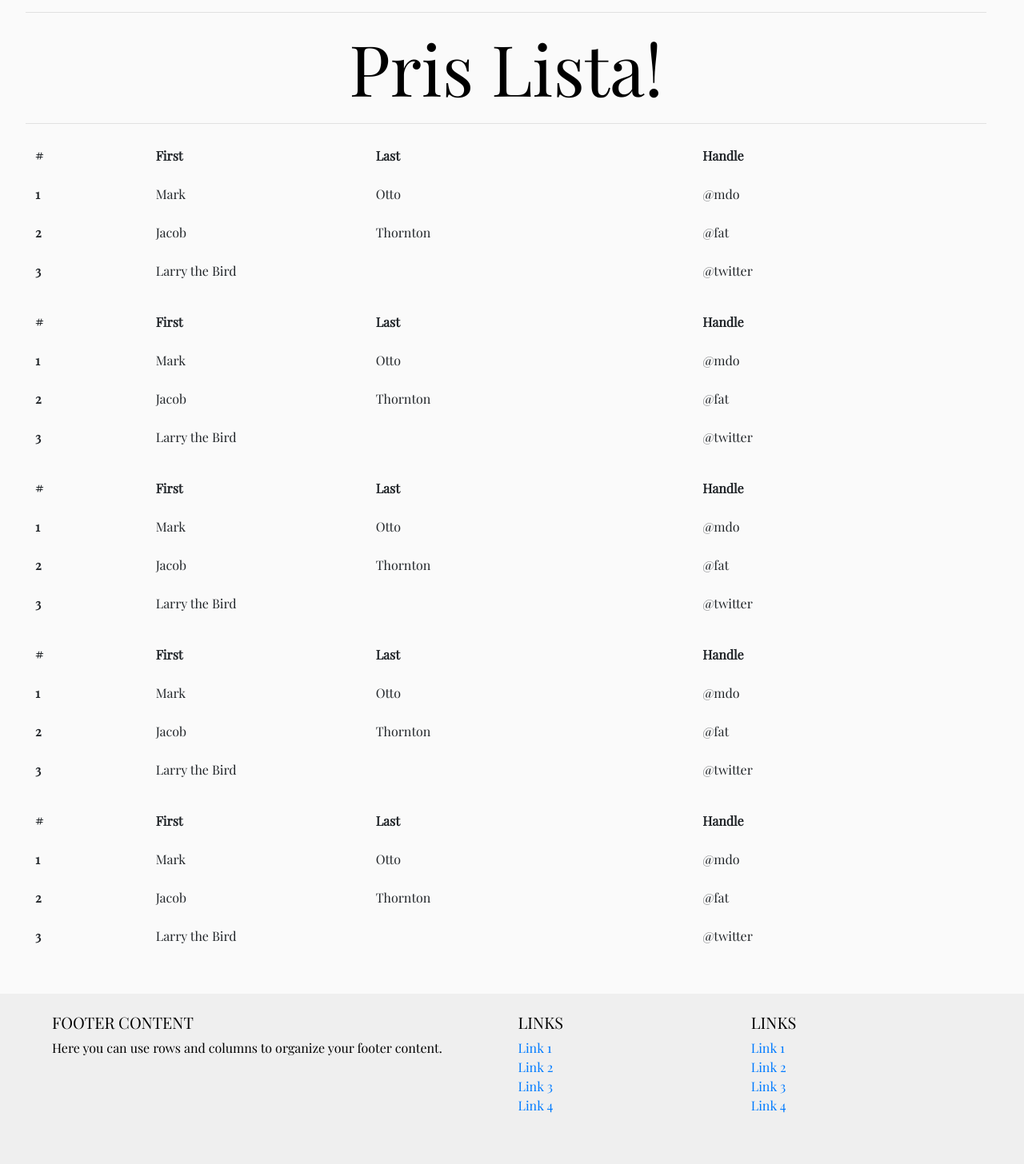
After one commit to DavidColds/beautysalon, a Django app: page /products/ in a window 1280 px wide. The commit adds this page. Shown: the part 601-2057 px from the top of the page at 80% size. Run offline with Django 3.2, Linux system fonts and the light colour scheme; some libraries are stand-ins or nearby versions.

Commit message:
URL ROUTING IS WORKING

```diff
--- a/backend/backend/settings.py
+++ b/backend/backend/settings.py
@@ -31,7 +31,7 @@ ALLOWED_HOSTS = []
 # Application definition
 
 INSTALLED_APPS = [
-    'base',
+    'base.apps.BaseConfig',
     'bootstrap4',
     'django.contrib.admin',
     'django.contrib.auth',
--- a/backend/base/static/css/main.css
+++ b/backend/base/static/css/main.css
@@ -263,6 +263,31 @@ footer {
 	font-size: 40px;
 	color: #ffbf00;
   }
+
+
+
+.parallax3 {
+	background-image: url("https://images.unsplash.com/photo-1487412947147-5cebf100ffc2?ixlib=rb-1.2.1&ixid=eyJhcHBfaWQiOjEyMDd9&auto=format&fit=crop&w=1951&q=80");
+	min-height: 600px;
+	background-attachment: fixed;
+	background-position: center;
+	background-repeat: no-repeat;
+	background-size: cover;
+	background-color: rgba(144, 53, 53, 0.12);
+  }
+
+  .parallax3 h1 {
+	color: #ffbf00;
+	font-size: 70px;
+  }
+
+  .parallax3 h4 {
+	font-size: 40px;
+	color: #ffbf00;
+  }
+
+
+
 /***********************************************************************************************end  parallax **/
 
 
--- /dev/null
+++ b/backend/base/templates/base/products.html
@@ -0,0 +1,399 @@
+{% load staticfiles %}
+
+
+<!doctype html>
+<html lang="en">
+
+<head>
+    <!-- Required meta tags -->
+    <meta charset="utf-8">
+    <meta name="viewport" content="width=device-width, initial-scale=1, shrink-to-fit=no">
+    <meta name="viewport" content="width=device-width, initial-scale=1">
+    <!-- Font Family-->
+    <link href="https://fonts.googleapis.com/css?family=Playfair+Display&display=swap" rel="stylesheet">
+    <!-- Bootstrap CSS -->
+    <link rel="stylesheet" href="https://stackpath.bootstrapcdn.com/bootstrap/4.3.1/css/bootstrap.min.css"
+        integrity="sha384-ggOyR0iXCbMQv3Xipma34MD+dH/1fQ784/j6cY/iJTQUOhcWr7x9JvoRxT2MZw1T" crossorigin="anonymous">
+
+    <!-- Font Awesome-->
+    <link rel="stylesheet" href="https://cdnjs.cloudflare.com/ajax/libs/font-awesome/5.13.0/js/all.min.js">
+    <!-- Google Fonts -->
+    <link href="https://fonts.googleapis.com/css?family=Parisienne&display=swap" rel="stylesheet">
+    <!-- Bootstrap core CSS -->
+    <link href="https://cdnjs.cloudflare.com/ajax/libs/twitter-bootstrap/4.4.1/css/bootstrap.min.css" rel="stylesheet">
+
+    <link rel="stylesheet" href="{% static 'css/main.css' %}" type="text/css">
+
+    <title>Beauty Salon</title>
+</head>
+
+<body>
+    <!-- Navbar -->
+    <div class="wrapper fixed-top">
+      <nav class="navbar navbar-expand-lg navbar-light bg-light ">
+          <a class="navbar-brand d-lg-none" href="#"></a>
+          <button class="navbar-toggler" type="button" data-toggle="collapse" data-target="#navbarToggle"
+              aria-controls="navbarToggle" aria-expanded="false" aria-label="Toggle navigation">
+              <span class="navbar-toggler-icon"></span>
+          </button>
+          <div class="collapse navbar-collapse justify-content-center" id="navbarToggle">
+              <ul class="navbar-nav">
+                  <li class="nav-item">
+                    <a class="nav-item nav-link" href="{% url 'base-home' %}">Home</a>
+                  </li>
+                  <li class="nav-item">
+                          <a class="nav-item nav-link" href="{% url 'base-treatments' %}">Behandlingar</a>
+                  </li>
+                  <li class="nav-item">
+                          <a class="nav-item nav-link" href="{% url 'base-products' %}">Producter</a>
+                  </li>
+                  <div class="start">
+                      <a class="link" href="#about">
+                          <h1 class="text-center" href="#about">Le Petit Salon</h1>
+                      </a>
+                  </div>
+                  <li class="nav-item">
+                      <a class="nav-link" href="#bilder">Våra Kunder</a>
+                  </li>
+                  <li class="nav-item">
+                      <a class="nav-link" href="#Terapeuter">Terapeuter</a>
+                  </li>
+                  <li class="nav-item">
+                      <a class="nav-link" href="#Kontact">Kontact</a>
+                  </li>
+              </ul>
+          </div>
+      </nav>
+  </div>
+
+    <!-- End Navbar -->
+
+    <div class="section">
+        <div class="parallax3">
+            <div class="text-center">
+                <h1 style="color:#ffe9a8;">
+                    Offering Makeup and Hair Stylist Services
+                </h1>
+            </div>
+            <div class="text-center">
+                <h4 style="color:#fff8e3;">
+                    Ruxandra can offer and suggest any client a trial makeup session at least 3 months in
+                </h4>
+            </div>
+            <div class="text-center">
+                <h4 style="color:#ffffff;">
+                    advance of their wedding or special event.
+                </h4>
+            </div>
+        </div>
+    </div>
+
+<div class="wrapper">
+<div class="container">
+    <div class="row">
+        <div class="col-md-12 col-sm-12">
+            <div class="main-heading-content text-center">
+                <hr>
+                <h2 class="mbr-fonts-style mbr-section-title align-center display-2">Pris Lista!</h2>
+                <hr>
+
+            </div>
+        </div>
+    </div>
+    <table class="table table-borderless">
+        <thead>
+          <tr>
+            <th scope="col">#</th>
+            <th scope="col">First</th>
+            <th scope="col">Last</th>
+            <th scope="col">Handle</th>
+          </tr>
+        </thead>
+        <tbody>
+          <tr>
+            <th scope="row">1</th>
+            <td>Mark</td>
+            <td>Otto</td>
+            <td>@mdo</td>
+          </tr>
+          <tr>
+            <th scope="row">2</th>
+            <td>Jacob</td>
+            <td>Thornton</td>
+            <td>@fat</td>
+          </tr>
+          <tr>
+            <th scope="row">3</th>
+            <td colspan="2">Larry the Bird</td>
+            <td>@twitter</td>
+          </tr>
+        </tbody>
+      </table>
+      <table class="table table-borderless">
+        <thead>
+          <tr>
+            <th scope="col">#</th>
+            <th scope="col">First</th>
+            <th scope="col">Last</th>
+            <th scope="col">Handle</th>
+          </tr>
+        </thead>
+        <tbody>
+          <tr>
+            <th scope="row">1</th>
+            <td>Mark</td>
+            <td>Otto</td>
+            <td>@mdo</td>
+          </tr>
+          <tr>
+            <th scope="row">2</th>
+            <td>Jacob</td>
+            <td>Thornton</td>
+            <td>@fat</td>
+          </tr>
+          <tr>
+            <th scope="row">3</th>
+            <td colspan="2">Larry the Bird</td>
+            <td>@twitter</td>
+          </tr>
+        </tbody>
+      </table>
+      <table class="table table-borderless">
+        <thead>
+          <tr>
+            <th scope="col">#</th>
+            <th scope="col">First</th>
+            <th scope="col">Last</th>
+            <th scope="col">Handle</th>
+          </tr>
+        </thead>
+        <tbody>
+          <tr>
+            <th scope="row">1</th>
+            <td>Mark</td>
+            <td>Otto</td>
+            <td>@mdo</td>
+          </tr>
+          <tr>
+            <th scope="row">2</th>
+            <td>Jacob</td>
+            <td>Thornton</td>
+            <td>@fat</td>
+          </tr>
+          <tr>
+            <th scope="row">3</th>
+            <td colspan="2">Larry the Bird</td>
+            <td>@twitter</td>
+          </tr>
+        </tbody>
+      </table>
+      <table class="table table-borderless">
+        <thead>
+          <tr>
+            <th scope="col">#</th>
+            <th scope="col">First</th>
+            <th scope="col">Last</th>
+            <th scope="col">Handle</th>
+          </tr>
+        </thead>
+        <tbody>
+          <tr>
+            <th scope="row">1</th>
+            <td>Mark</td>
+            <td>Otto</td>
+            <td>@mdo</td>
+          </tr>
+          <tr>
+            <th scope="row">2</th>
+            <td>Jacob</td>
+            <td>Thornton</td>
+            <td>@fat</td>
+          </tr>
+          <tr>
+            <th scope="row">3</th>
+            <td colspan="2">Larry the Bird</td>
+            <td>@twitter</td>
+          </tr>
+        </tbody>
+      </table>
+      <table class="table table-borderless">
+        <thead>
+          <tr>
+            <th scope="col">#</th>
+            <th scope="col">First</th>
+            <th scope="col">Last</th>
+            <th scope="col">Handle</th>
+          </tr>
+        </thead>
+        <tbody>
+          <tr>
+            <th scope="row">1</th>
+            <td>Mark</td>
+            <td>Otto</td>
+            <td>@mdo</td>
+          </tr>
+          <tr>
+            <th scope="row">2</th>
+            <td>Jacob</td>
+            <td>Thornton</td>
+            <td>@fat</td>
+          </tr>
+          <tr>
+            <th scope="row">3</th>
+            <td colspan="2">Larry the Bird</td>
+            <td>@twitter</td>
+          </tr>
+        </tbody>
+      </table>
+
+</div>
+</div>
+</div>
+
+
+
+
+
+
+
+
+
+
+
+
+
+
+
+
+
+
+
+
+
+
+
+
+
+
+
+
+
+
+
+
+
+
+
+
+
+
+
+
+
+
+
+
+
+
+    <footer class="page-footer font-small  pt-4">
+        <!-- Footer Links -->
+        <div class="container-fluid text-center text-md-left">
+
+            <!-- Grid row -->
+            <div class="row">
+
+                <!-- Grid column -->
+                <div class="col-md-6 mt-md-0 mt-3">
+
+                    <!-- Content -->
+                    <h5 class="text-uppercase">Footer Content</h5>
+                    <p>Here you can use rows and columns to organize your footer content.</p>
+
+                </div>
+                <!-- Grid column -->
+
+                <hr class="clearfix w-100 d-md-none pb-3">
+
+                <!-- Grid column -->
+                <div class="col-md-3 mb-md-0 mb-3">
+
+                    <!-- Links -->
+                    <h5 class="text-uppercase">Links</h5>
+
+                    <ul class="list-unstyled">
+                        <li>
+                            <a href="#!">Link 1</a>
+                        </li>
+                        <li>
+                            <a href="#!">Link 2</a>
+                        </li>
+                        <li>
+                            <a href="#!">Link 3</a>
+                        </li>
+                        <li>
+                            <a href="#!">Link 4</a>
+                        </li>
+                    </ul>
+
+                </div>
+                <!-- Grid column -->
+
+                <!-- Grid column -->
+                <div class="col-md-3 mb-md-0 mb-3">
+
+                    <!-- Links -->
+                    <h5 class="text-uppercase">Links</h5>
+
+                    <ul class="list-unstyled">
+                        <li>
+                            <a href="#!">Link 1</a>
+                        </li>
+                        <li>
+                            <a href="#!">Link 2</a>
+                        </li>
+                        <li>
+                            <a href="#!">Link 3</a>
+                        </li>
+                        <li>
+                            <a href="#!">Link 4</a>
+                        </li>
+                    </ul>
+
+                </div>
+                <!-- Grid column -->
+
+            </div>
+            <!-- Grid row -->
+
+        </div>
+        <!-- Footer Links -->
+
+        <!-- Copyright -->
+
+        <!-- Copyright -->
+
+    </footer>
+    <!-- Footer -->
+
+    <!-- jQuery first, then Popper.js, then Bootstrap JS -->
+    <script src="https://code.jquery.com/jquery-3.3.1.slim.min.js"
+        integrity="sha384-q8i/X+965DzO0rT7abK41JStQIAqVgRVzpbzo5smXKp4YfRvH+8abtTE1Pi6jizo" crossorigin="anonymous">
+    </script>
+
+    <script src="https://cdnjs.cloudflare.com/ajax/libs/popper.js/1.14.7/umd/popper.min.js"
+        integrity="sha384-UO2eT0CpHqdSJQ6hJty5KVphtPhzWj9WO1clHTMGa3JDZwrnQq4sF86dIHNDz0W1" crossorigin="anonymous">
+    </script>
+
+    <script src="https://stackpath.bootstrapcdn.com/bootstrap/4.3.1/js/bootstrap.min.js"
+        integrity="sha384-JjSmVgyd0p3pXB1rRibZUAYoIIy6OrQ6VrjIEaFf/nJGzIxFDsf4x0xIM+B07jRM" crossorigin="anonymous">
+    </script>
+
+    <script type="text/javascript" src="{% static 'js/main.js'%}"></script>
+    <script>
+        $('.navbar-nav>li>a').on('click', function () {
+            $('.navbar-collapse').collapse('hide');
+        });
+    </script>
+</body>
+
+</html>
--- a/backend/base/urls.py
+++ b/backend/base/urls.py
@@ -4,10 +4,10 @@ from .views import homepage
 from django.contrib import admin
 from django.urls import path
 
-app_name =  "main"
-
 from .views import homepage
 
 urlpatterns = [
     path('', views.homepage, name='base-home'),
+    path('treatments/', views.treatments, name='base-treatments'),
+    path('products/', views.products, name='base-products'),
 ]
--- a/backend/base/views.py
+++ b/backend/base/views.py
@@ -1,6 +1,13 @@
 from django.shortcuts import render
 from django.http import HttpResponse, HttpResponseRedirect
 from django.shortcuts import render, redirect
+from .  import views
 
 def homepage(request):
-    return render(request, 'homepage.html')
+    return render(request, 'base/homepage.html')
+
+def treatments(request):
+    return render(request, 'base/treatments.html', {'title': 'treatments'})
+
+def products(request):
+    return render(request, 'base/products.html', {'title': 'products'})
```
Also changed, not shown: backend/base/templates/base/homepage.html (renamed from backend/base/templates/homepage.html, +6 -8 lines), backend/base/templates/base/treatments.html (added, +218 -0 lines), backend/base/templates/products.html (deleted), backend/base/templates/treatments.html (deleted), backend/db.sqlite3.
